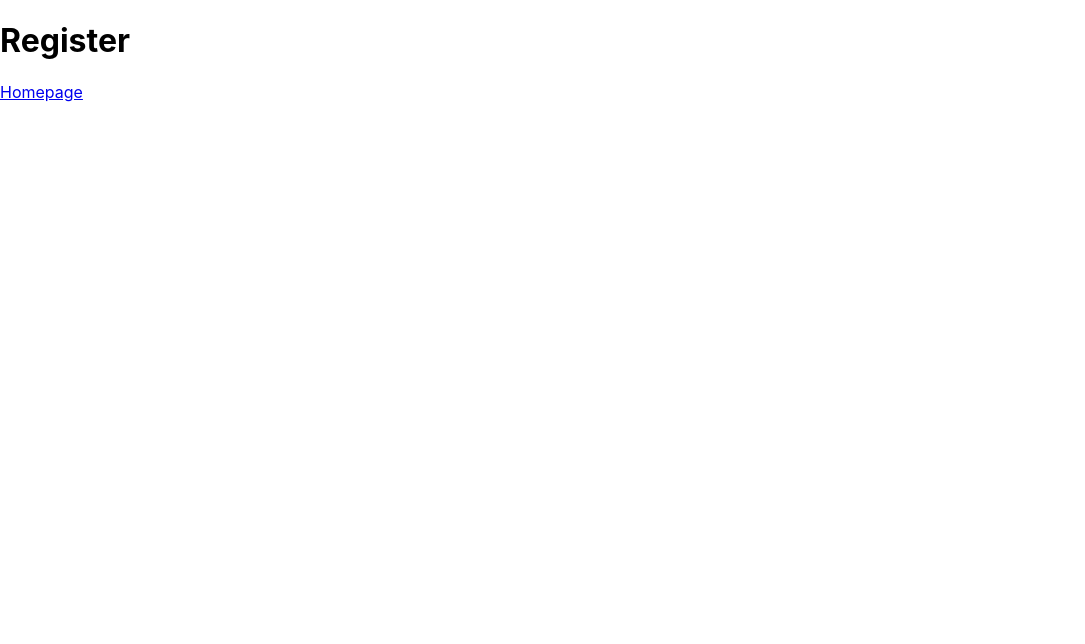
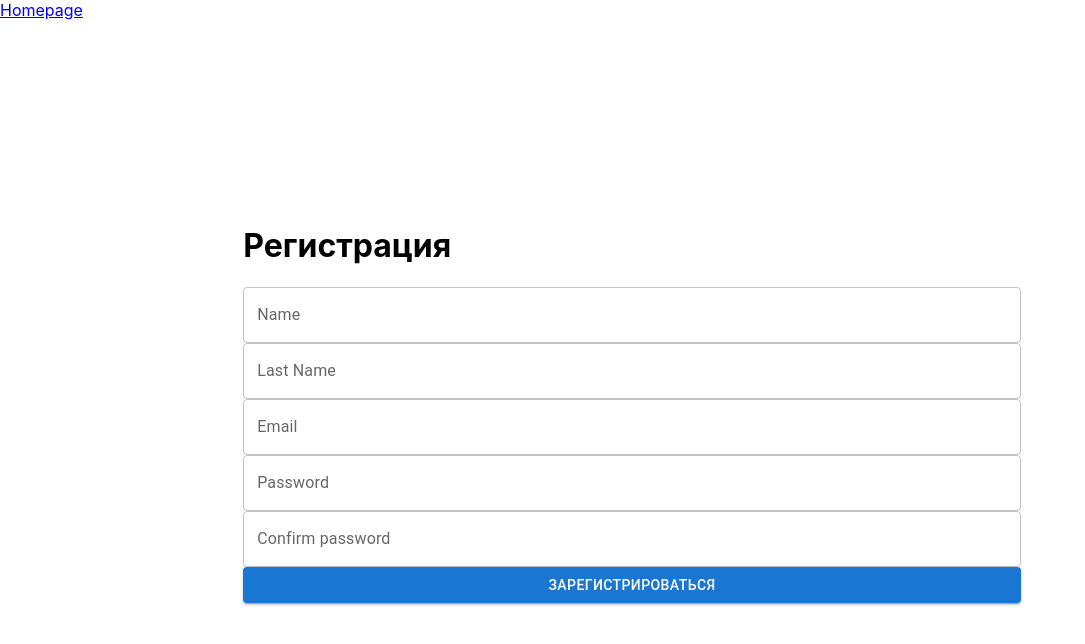
Before and after one commit to vikulchik/blog, a React (Create React App) app in the folder client/: page /register in a window 1280 px wide. Shown: the top 644 px of the page, without its empty margins (0-1085 px from the left). Built offline with nearby package versions, Linux system fonts and the light colour scheme; no server answers.

Commit message:
work with register page

```diff
--- a/client/package.json
+++ b/client/package.json
@@ -3,6 +3,9 @@
   "version": "0.1.0",
   "private": true,
   "dependencies": {
+    "@emotion/react": "^11.9.3",
+    "@emotion/styled": "^11.9.3",
+    "@mui/material": "^5.8.7",
     "@testing-library/jest-dom": "^5.16.4",
     "@testing-library/react": "^13.3.0",
     "@testing-library/user-event": "^13.5.0",
@@ -10,6 +13,7 @@
     "@types/node": "^16.11.43",
     "@types/react": "^18.0.14",
     "@types/react-dom": "^18.0.5",
+    "axios": "^0.27.2",
     "react": "^18.2.0",
     "react-dom": "^18.2.0",
     "react-router-dom": "^6.3.0",
--- a/client/src/App.css
+++ b/client/src/App.css
@@ -1,38 +1,9 @@
-.App {
-  text-align: center;
+.wrapper {
+  height: 100%;
 }
 
-.App-logo {
-  height: 40vmin;
-  pointer-events: none;
-}
-
-@media (prefers-reduced-motion: no-preference) {
-  .App-logo {
-    animation: App-logo-spin infinite 20s linear;
-  }
-}
-
-.App-header {
-  background-color: #282c34;
-  min-height: 100vh;
+.registration-form {
+  width: 60%;
   display: flex;
   flex-direction: column;
-  align-items: center;
-  justify-content: center;
-  font-size: calc(10px + 2vmin);
-  color: white;
 }
-
-.App-link {
-  color: #61dafb;
-}
-
-@keyframes App-logo-spin {
-  from {
-    transform: rotate(0deg);
-  }
-  to {
-    transform: rotate(360deg);
-  }
-}
--- a/client/src/App.tsx
+++ b/client/src/App.tsx
@@ -1,5 +1,13 @@
 import React from "react";
 import { Link } from "react-router-dom";
+import "./App.css";
+
+interface IUser {
+  name: string;
+  token: string;
+}
+
+const AuthContext = React.createContext({});
 
 function App(): JSX.Element {
   return (
--- a/client/src/index.css
+++ b/client/src/index.css
@@ -1,13 +1,21 @@
 body {
   margin: 0;
   font-family: -apple-system, BlinkMacSystemFont, 'Segoe UI', 'Roboto', 'Oxygen',
-    'Ubuntu', 'Cantarell', 'Fira Sans', 'Droid Sans', 'Helvetica Neue',
-    sans-serif;
+  'Ubuntu', 'Cantarell', 'Fira Sans', 'Droid Sans', 'Helvetica Neue',
+  sans-serif;
   -webkit-font-smoothing: antialiased;
   -moz-osx-font-smoothing: grayscale;
 }
 
 code {
   font-family: source-code-pro, Menlo, Monaco, Consolas, 'Courier New',
-    monospace;
+  monospace;
 }
+
+html, body {
+  height: 100%;
+}
+
+#root {
+  height: 100%;
+}
--- a/client/src/pages/register/register.component.tsx
+++ b/client/src/pages/register/register.component.tsx
@@ -1,11 +1,90 @@
+import React, { useEffect, useState } from "react";
+import { Button, TextField } from "@mui/material";
 import { Link } from "react-router-dom";
-import React from "react";
+import Grid from "@mui/material/Grid";
+import axios from "axios";
+import { Promise } from "q";
+
+interface IRegister {
+  email: string;
+  password: string;
+}
 
 export function Register(): JSX.Element {
+  const [name, setName] = useState<string>("");
+  const [lastName, setLastName] = useState<string>("");
+  const [email, setEmail] = useState<string>("");
+  const [password, setPassword] = useState<string>("");
+  const [confirmPassword, setConfirmPassword] = useState<string>("");
+
+  const body: IRegister = {
+    email,
+    password
+  };
+
+  useEffect(() => {
+    axios
+      .post("http://localhost:5000/api", body)
+      .then((response) => console.log(response))
+      .catch((error) => console.log("error"));
+  }, [name]);
+
+  function onInput(e: any): any {
+    const { value } = e.target;
+    setName(value);
+  }
+
   return (
-    <div>
-      <h1>Register</h1>
+    <>
       <Link to="/">Homepage</Link>
-    </div>
+      <Grid container
+            spacing={ 2 }
+            direction="column"
+            justifyContent="center"
+            alignItems="center"
+            className="wrapper"
+      >
+        <form encType="multipart/form-data" className="registration-form">
+          <h1>Регистрация</h1>
+          <TextField
+            id="outlined-name-input"
+            label="Name"
+            type="text"
+            autoComplete="current-password"
+            value={ name }
+            onInput={ onInput }
+          />
+          <TextField
+            id="outlined-lastName-input"
+            label="Last Name"
+            type="text"
+            autoComplete="current-password"
+            value={ lastName }
+          />
+          <TextField
+            id="outlined-email-input"
+            label="Email"
+            type="email"
+            autoComplete="current-password"
+            value={ email }
+          />
+          <TextField
+            id="outlined-password-input"
+            label="Password"
+            type="password"
+            autoComplete="current-password"
+            value={ password }
+          />
+          <TextField
+            id="outlined-confirm-password-input"
+            label="Confirm password"
+            type="password"
+            autoComplete="current-password"
+            value={ confirmPassword }
+          />
+          <Button type="submit" variant="contained">Зарегистрироваться</Button>
+        </form>
+      </Grid>
+    </>
   );
 }
```
Also changed, not shown: 2 other files (tests, documents, lock files or other folders).
